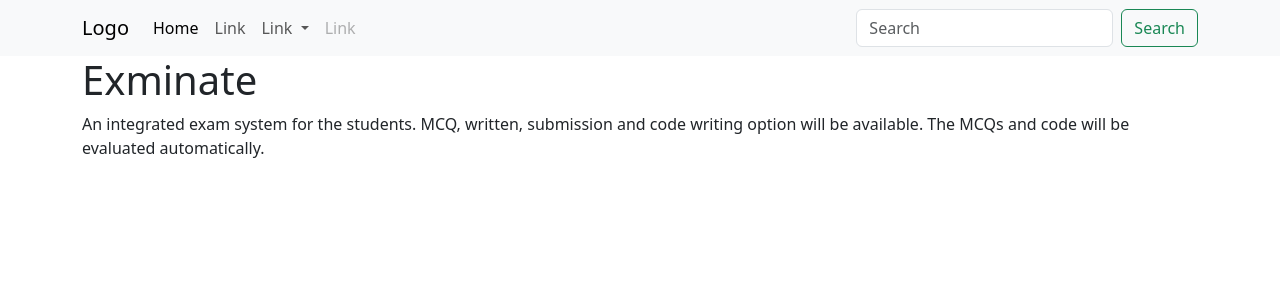
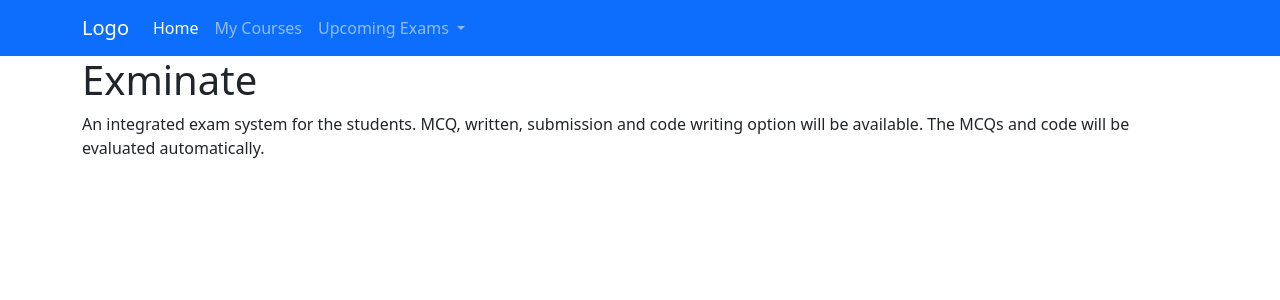
Before and after one commit to sam-a-d/Exminate, a Django app: page / in a window 1280 px wide. Shown: the top 300 px of the page. Run offline with Django 5.2, Linux system fonts and the light colour scheme.

Commit message:
Updated menu items

```diff
--- a/templates/base.html
+++ b/templates/base.html
@@ -20,7 +20,7 @@
 
   <body>
 
-    <nav class="navbar navbar-expand-lg navbar-light bg-light">
+    <nav class="navbar navbar-expand-lg navbar-dark bg-primary">
       <div class="container">
         <a class="navbar-brand" href="#">Logo</a>
         <button class="navbar-toggler" type="button" data-bs-toggle="collapse" data-bs-target="#navbarScroll" aria-controls="navbarScroll" aria-expanded="false" aria-label="Toggle navigation">
@@ -32,11 +32,11 @@
               <a class="nav-link active" aria-current="page" href="/">Home</a>
             </li>
             <li class="nav-item">
-              <a class="nav-link" href="#">Link</a>
+              <a class="nav-link" href="#">My Courses</a>
             </li>
             <li class="nav-item dropdown">
               <a class="nav-link dropdown-toggle" href="#" id="navbarScrollingDropdown" role="button" data-bs-toggle="dropdown" aria-expanded="false">
-                Link
+                Upcoming Exams
               </a>
               <ul class="dropdown-menu" aria-labelledby="navbarScrollingDropdown">
                 <li><a class="dropdown-item" href="#">Action</a></li>
@@ -45,14 +45,7 @@
                 <li><a class="dropdown-item" href="#">Something else here</a></li>
               </ul>
             </li>
-            <li class="nav-item">
-              <a class="nav-link disabled" href="#" tabindex="-1" aria-disabled="true">Link</a>
-            </li>
           </ul>
-          <form class="d-flex">
-            <input class="form-control me-2" type="search" placeholder="Search" aria-label="Search">
-            <button class="btn btn-outline-success" type="submit">Search</button>
-          </form>
         </div>
       </div>
     </nav>
```
